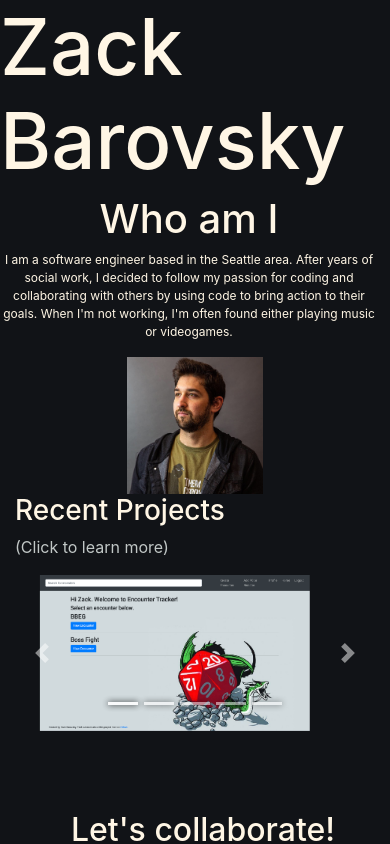
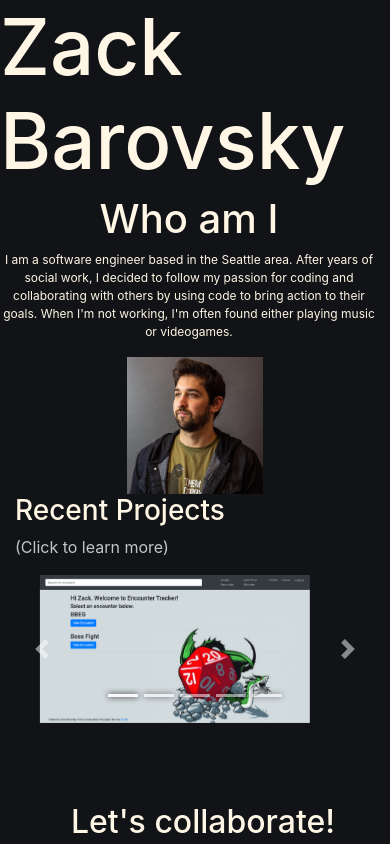
Before and after one commit to zbarovsky/portfolio, a Next.js app: page / in a window 390 px wide. Shown: the top 844 px of the page. Built offline with nearby package versions, Linux system fonts and the light colour scheme.

Commit message:
cleaned up styling for carousel for better responsiveness

```diff
--- a/styles/styles.scss
+++ b/styles/styles.scss
@@ -54,7 +54,6 @@ body {
 
 .proj-img {
     width: $project-img-width;
-    height: $project-img-height;
     justify-content: center;
 }
 
```
